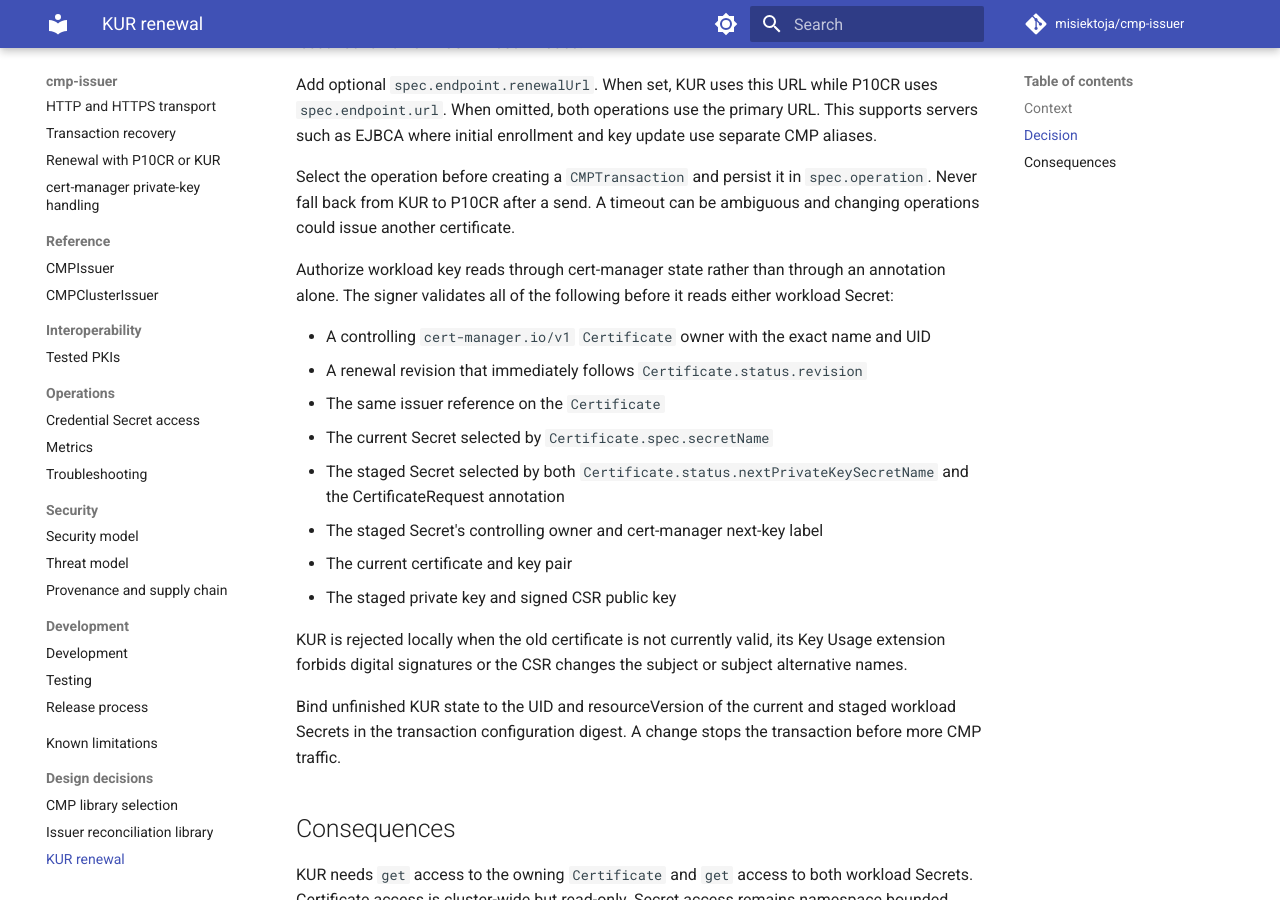
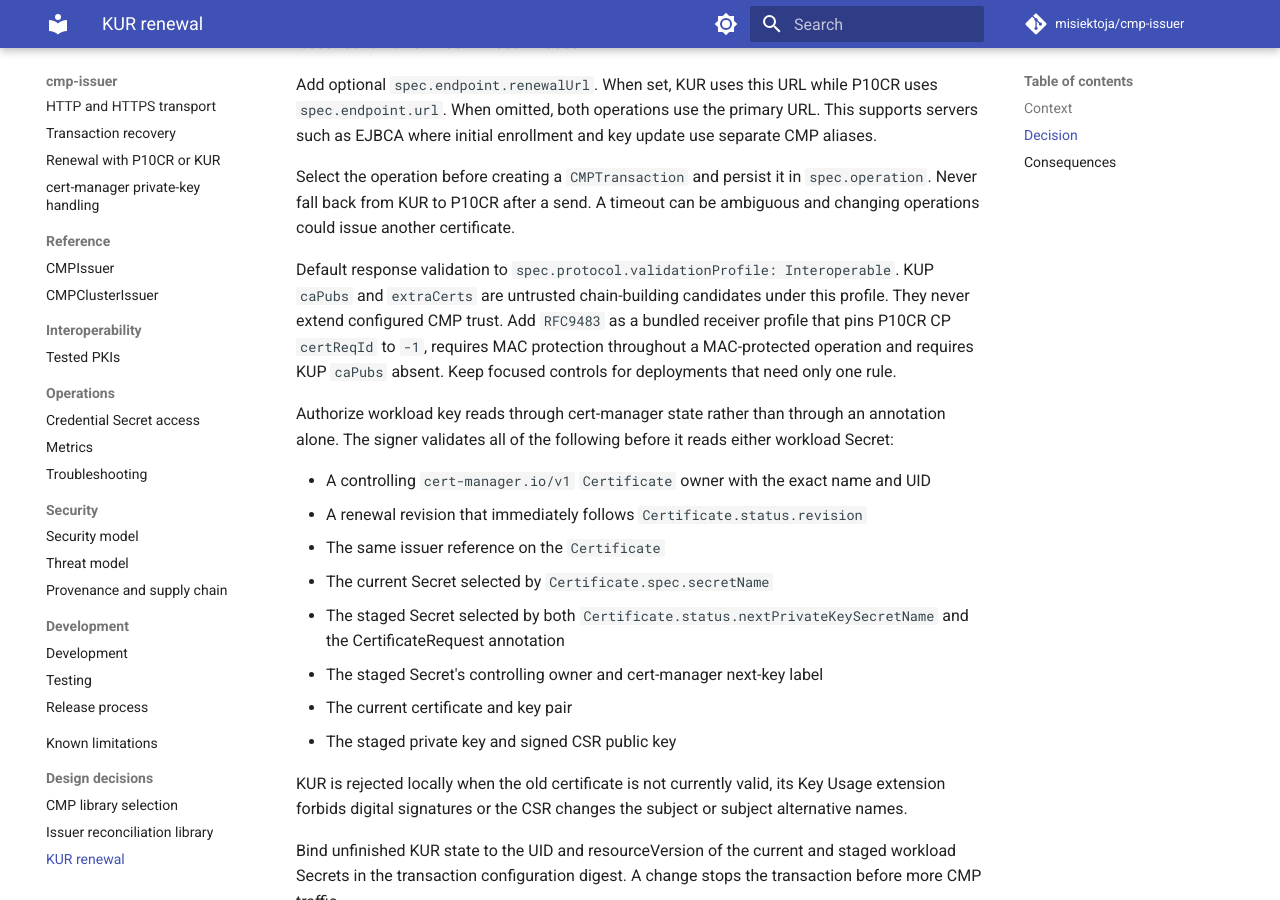
Before and after one commit to misiektoja/cmp-issuer, an MkDocs documentation site: the page built from docs/adr/0003-kur-renewal.md, in a window 1280 px wide and 900 px high, scrolled down 730 px. Built offline with MkDocs 1.6.1 and Material for MkDocs 9.7.7, drawn with Linux system fonts in a browser that asks for light colours; comment, search, counter and statistics services are not loaded.

Commit message:
docs(adr): record KUP caPubs interoperability
Signed-off-by: misiektoja <misiektoja-github@rm-rf.ninja>

```diff
--- a/docs/adr/0003-kur-renewal.md
+++ b/docs/adr/0003-kur-renewal.md
@@ -18,6 +18,12 @@ Add `spec.protocol.renewal` with values `P10CR` and `KUR`. `P10CR` remains the d
 Add optional `spec.endpoint.renewalUrl`. When set, KUR uses this URL while P10CR uses `spec.endpoint.url`. When omitted, both operations use the primary URL. This supports servers such as EJBCA where initial enrollment and key update use separate CMP aliases.
 
 Select the operation before creating a `CMPTransaction` and persist it in `spec.operation`. Never fall back from KUR to P10CR after a send. A timeout can be ambiguous and changing operations could issue another certificate.
+
+Default response validation to `spec.protocol.validationProfile: Interoperable`. KUP `caPubs` and
+`extraCerts` are untrusted chain-building candidates under this profile. They never extend configured
+CMP trust. Add `RFC9483` as a bundled receiver profile that pins P10CR CP `certReqId` to `-1`, requires
+MAC protection throughout a MAC-protected operation and requires KUP `caPubs` absent. Keep focused
+controls for deployments that need only one rule.
 
 Authorize workload key reads through cert-manager state rather than through an annotation alone. The signer validates all of the following before it reads either workload Secret:
 
```
